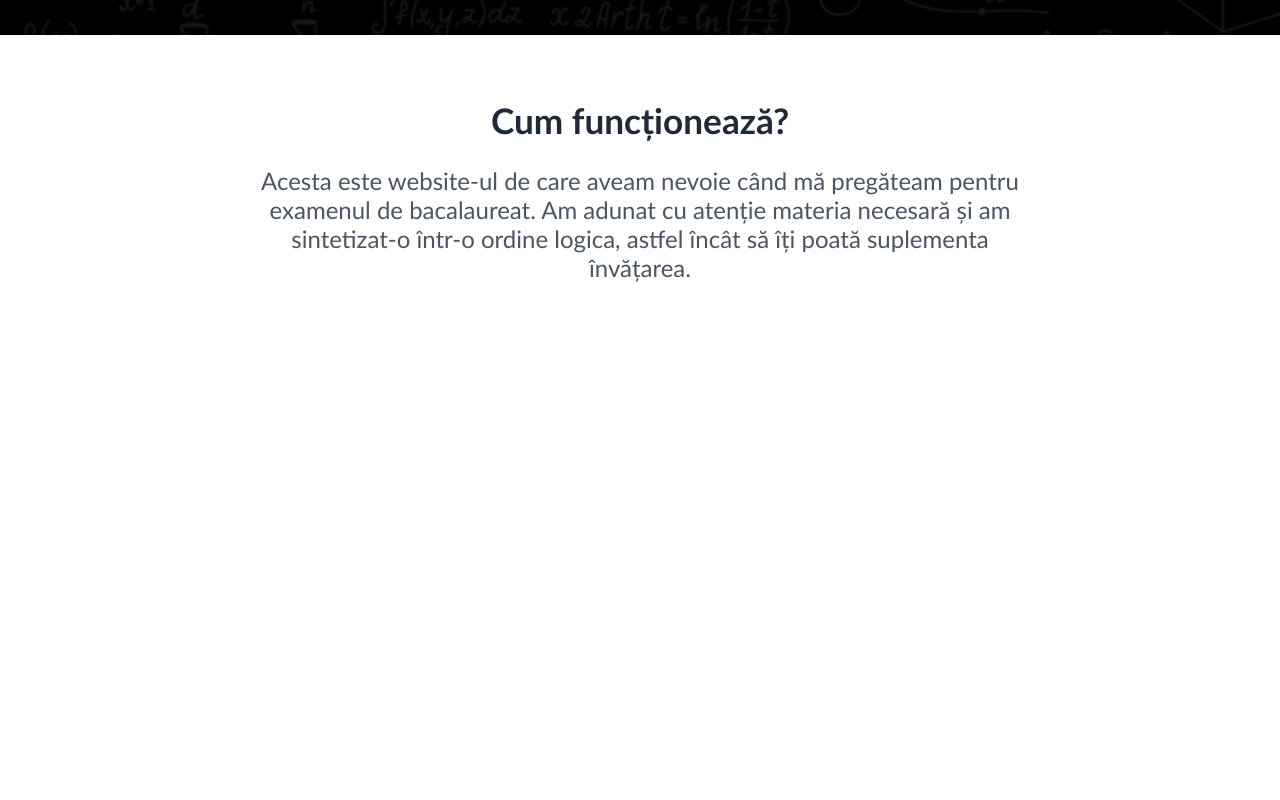
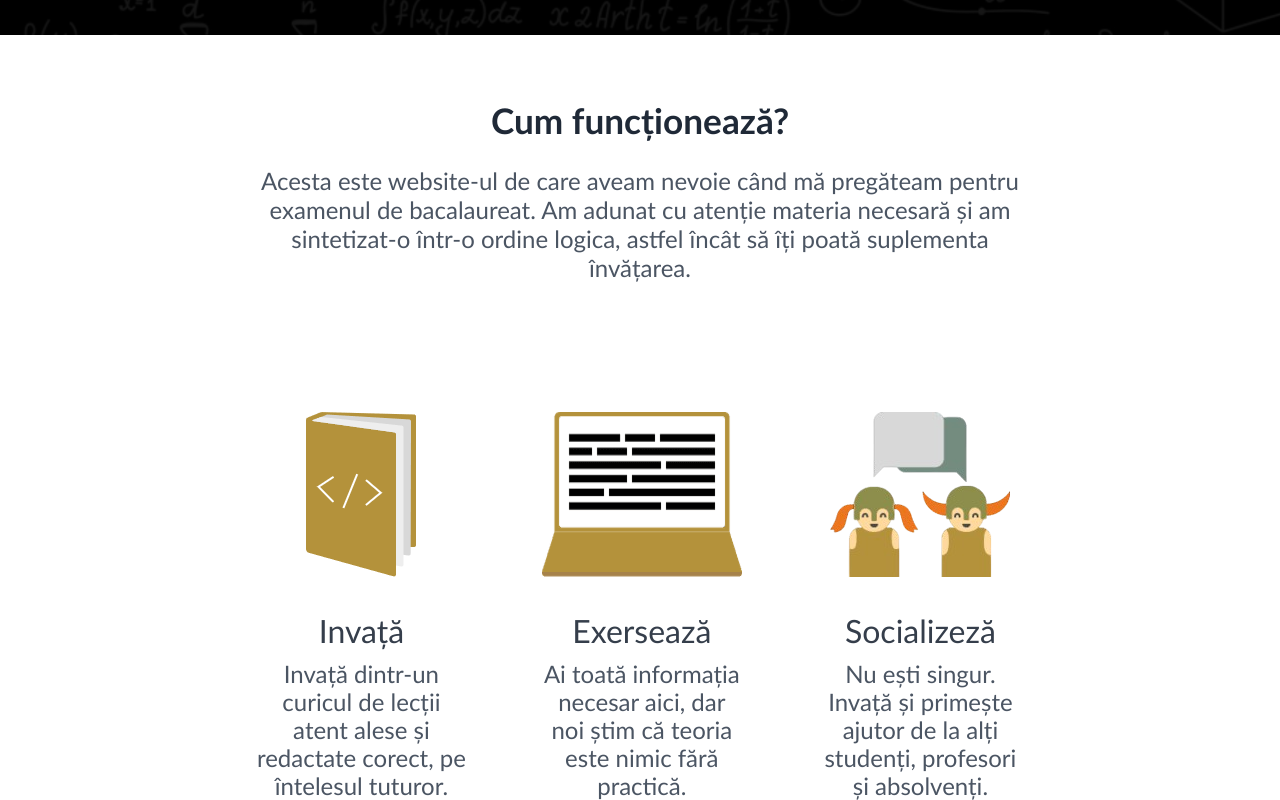
Before and after one commit to george1586/SingupForm, a plain HTML site: page index.html in a window 1280 px wide. Shown: the part 665-1465 px from the top of the page. Before the commit the page ends 947 px from the top, so only its background shows below. Drawn offline with Linux system fonts and the light colour scheme.

Commit message:
FirstPageUi

```diff
--- a/index.html
+++ b/index.html
@@ -53,6 +53,22 @@
             </p>
         </div>
     </div>
+    <div id="fcontent2">
+        <div>
+            <img src="book.png" alt="This should have been a book">
+            <h3>Invață</h3>
+            <p>Invață dintr-un curicul de lecții atent alese și redactate corect, pe întelesul tuturor.</p>
+        </div>
+        <div>
+            <img src="laptop-svg.png" alt="This should have been a laptop">
+            <h3>Exersează</h3>
+            <p>Ai toată informația necesar aici, dar noi știm că teoria este nimic fără practică.</p>
+        </div>
+        <div>
+            <img src="connect-svg.png" alt="This should have been two people">
+            <h3>Socializeză</h3>
+            <p>Nu ești singur. Invață și primește ajutor de la alți studenți, profesori și absolvenți.</p>
+        </div>
 </div>
 </body>
 
--- a/style.css
+++ b/style.css
@@ -202,6 +202,49 @@ nav li:first-child {
     color:#4b5563;
 }
 
+
+#fcontent2 {
+    display:flex;
+    flex-direction:row;
+    flex-shrink:0;
+    gap:75px;
+    margin-top:130px;
+    margin-left: 20%;
+    margin-right: 20%;
+}
+
+#fcontent2 div
+{
+display:flex;
+min-width:200px;
+flex-direction: column;
+justify-content: center;
+align-items: center;
+text-align: center;
+font-size: 2.2rem;
+color:#1f2937;
+}
+
+#fcontent2 div h3
+{
+color:#353e4b;
+font-weight:500;
+font-size:2rem;
+line-height:1.75rem;
+margin-top:2.5rem;
+}
+
+#fcontent2 div p
+{
+color:#4b5563;
+font-weight:500;
+font-size:1.5rem;
+line-height:1.75rem;
+margin-top:2rem;
+font-family:'Gill Sans', 'Gill Sans MT', Calibri, 'Trebuchet MS', sans-serif;
+margin-top:15px;
+}
+
 @media(max-width:900px) {
     #content {
         top: 25%;
@@ -211,4 +254,24 @@ nav li:first-child {
         padding-left: 0px;
         padding-right: 0px;
     }
+    #fcontent2
+    {
+        padding-left:0px;
+        padding-right: 0px;
+        flex-direction:column;
+    }
 }
+
+@media(max-width:1200px)
+{
+    #fcontent2
+    {
+        flex-direction:column;
+        margin-left:0px;
+        margin-right:0px;
+    }
+    #fcontent2 div p
+    {
+        max-width:80%;
+    }
+}
```
Also changed, not shown: book.png (added), close_24dp_E8EAED_FILL0_wght400_GRAD0_opsz24.svg (deleted), connect-svg.png (added), img-learn-0a725ad1.svg (added), laptop-svg.png (added).
